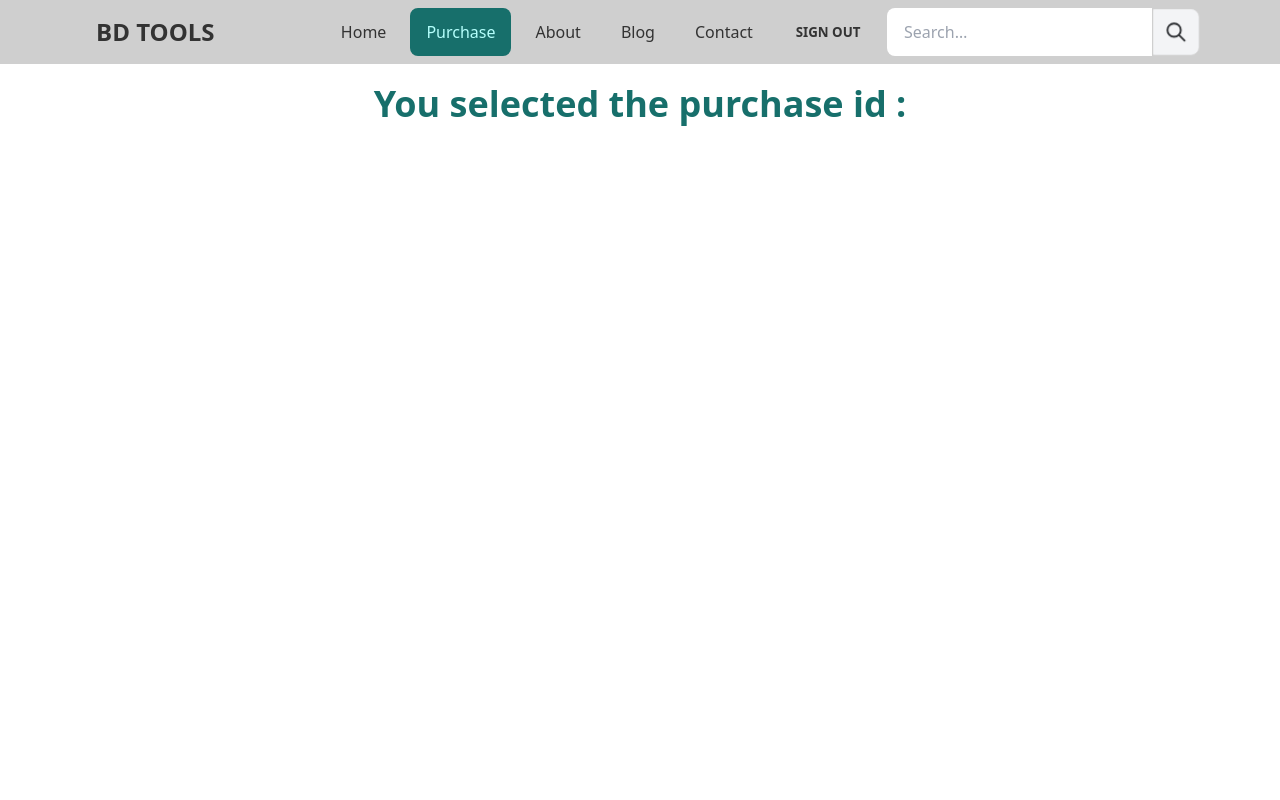
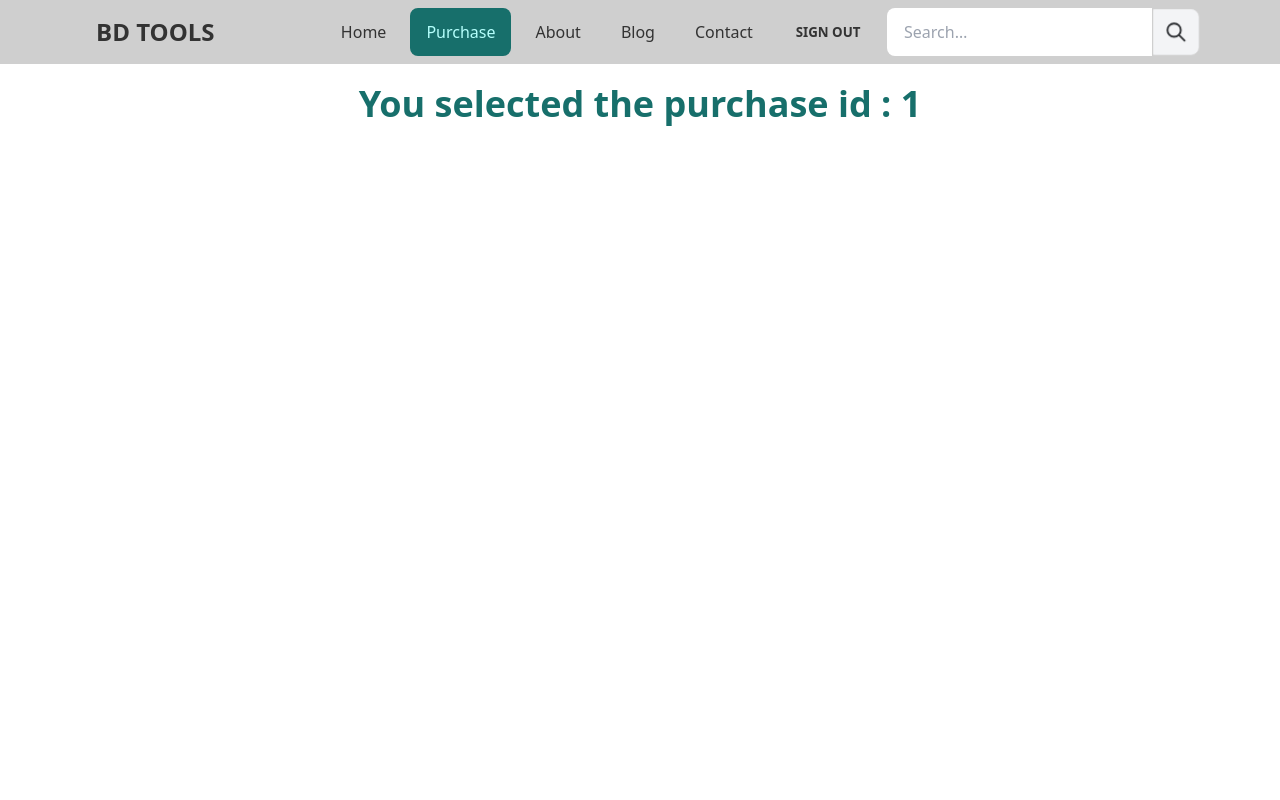
Before and after one commit to shafiquetuhin01/manufacturer-website, a React (Create React App) app: page /purchase/1 in a window 1280 px wide. Shown: the top 800 px of the page. Built offline with nearby package versions, Linux system fonts and the light colour scheme; no server answers; sample sign-in values are in the browser's storage.

Commit message:
purchase page updating

```diff
--- /dev/null
+++ b/src/pages/Details.js
@@ -0,0 +1,12 @@
+import React from 'react';
+
+const Details = ({details}) => {
+    const {name, url, price} = details;
+    return (
+        <div>
+            <h2>Name: {name}</h2>
+        </div>
+    );
+};
+
+export default Details;
--- a/src/pages/Purchase.js
+++ b/src/pages/Purchase.js
@@ -1,12 +1,19 @@
-import React from 'react';
+import React, { useEffect, useState } from 'react';
 import { useParams } from 'react-router-dom';
+import Details from './Details';
 
 const Purchase = () => {
-
-    const {perchaseId} = useParams();
+    const {purchaseId} = useParams();
+    const [detailsItem, setDetailsItem] = useState([]);
+        useEffect(()=>{
+        fetch('http://localhost:5000/service')
+        .then(res=>res.json())
+        .then(data=>setDetailsItem(data));
+    },[purchaseId]);
     return (
         <div>
-            <h1 className='text-center text-primary font-bold text-4xl my-5'>You selected the purchase id : {perchaseId}</h1>
+            <h1 className='text-center text-primary font-bold text-4xl my-5'>You selected the purchase id : {purchaseId}</h1>
+
         </div>
     );
 };
```
